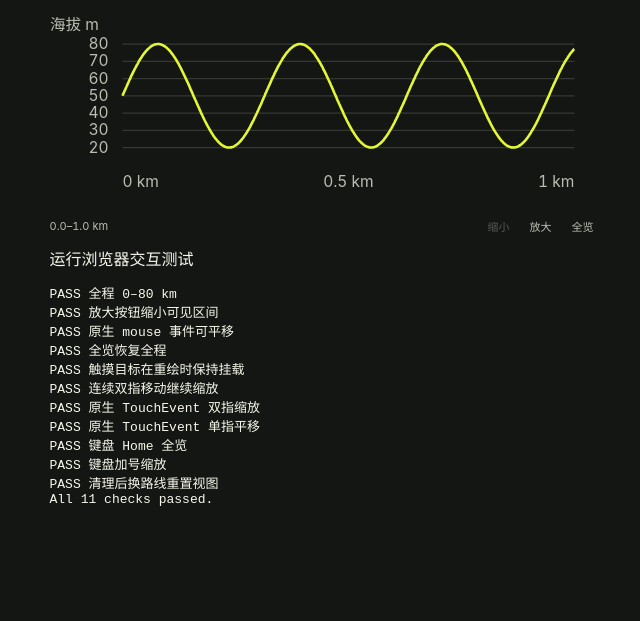
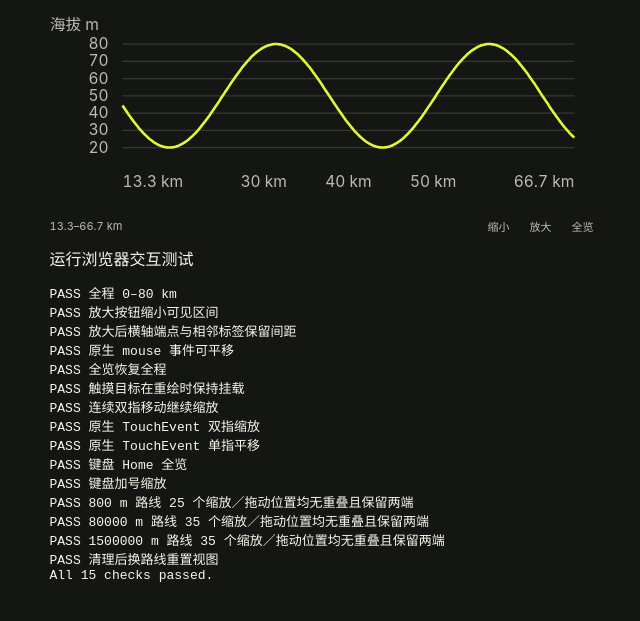
Before and after one commit to The-V-Factor/Kairos, a plain HTML site: page web/test/elevation-browser.html in a window 1280 px wide. Both pictures are taken after a click on the button "运行浏览器交互测试". Shown: the part 119-740 px from the top of the page, without its empty margins (307-947 px from the left). Drawn offline with Linux system fonts and the light colour scheme.

Commit message:
codex(web): prevent elevation distance label overlaps
Measure SVG label bounds and preserve edge labels while removing colliding interior labels. Exercise 95 zoom and pan windows in the browser regression page. Refs #14.

```diff
--- a/web/elevation-chart.mjs
+++ b/web/elevation-chart.mjs
@@ -53,6 +53,7 @@ export class ElevationChart {
       for (const [name, value] of Object.entries(attributes)) node.setAttribute(name, value);
       if (text !== undefined) node.textContent = text;
       this.drawing.append(node);
+      return node;
     };
     element('text', { x: 0, y: 10 }, '海拔 m');
     for (const tick of profile.yTicks) {
@@ -60,7 +61,15 @@ export class ElevationChart {
       element('text', { x: 34, y: tick.y + 3, 'text-anchor': 'end' }, tick.label);
     }
     element('polyline', { points: profile.elevation, fill: 'none' });
-    for (const tick of profile.xTicks) element('text', { x: tick.x, y: 101, 'text-anchor': tick.x === 304 ? 'end' : tick.x === 42 ? 'start' : 'middle' }, tick.label);
+    const labels = profile.xTicks.map(tick => element('text', { x: tick.x, y: 101, 'text-anchor': tick.x === 304 ? 'end' : tick.x === 42 ? 'start' : 'middle' }, tick.label));
+    // Keep both window edges and remove interior labels that collide with measured text.
+    const first = labels[0].getBBox(), last = labels.at(-1).getBBox();
+    let right = first.x + first.width;
+    for (const label of labels.slice(1, -1)) {
+      const box = label.getBBox();
+      if (box.x < right + 8 || box.x + box.width > last.x - 8) label.remove();
+      else right = box.x + box.width;
+    }
     const km = this.route.distanceMeters >= 1000, divisor = km ? 1000 : 1;
     this.status.textContent = `${(start / divisor).toFixed(1)}–${(end / divisor).toFixed(1)} ${km ? 'km' : 'm'}`;
     this.svg.setAttribute('aria-label', `海拔图，可见距离 ${this.status.textContent}。加减键缩放，左右键移动，Home 键全览。`);
--- a/web/test/elevation-browser.html
+++ b/web/test/elevation-browser.html
@@ -3,6 +3,7 @@
 <main><h1>海拔图交互测试</h1><p>使用合成轨迹，不读取账号或当前计划。</p><svg id="chart" class="route-elevation" viewBox="0 0 320 112" tabindex="0" aria-label="测试海拔图"></svg><div id="controls" class="elevation-controls"><output id="range"></output><div><button data-elevation="out">缩小</button><button data-elevation="in">放大</button><button data-elevation="fit">全览</button></div></div><button id="run" class="secondary">运行浏览器交互测试</button><pre id="results" role="status">尚未运行</pre></main>
 <script type="module">
 import { ElevationChart } from '../elevation-chart.mjs';
+import { zoomIdentity } from '../vendor/d3-zoom.mjs';
 const svg=document.querySelector('#chart'), range=document.querySelector('#range');
 const chart=new ElevationChart(svg,document.querySelector('#controls'),range);
 const route={distanceMeters:80000,points:Array.from({length:1000},(_,i)=>({distanceMeters:i*10,elevationMeters:50+Math.sin(i/50)*30}))};
@@ -12,9 +13,14 @@ document.querySelector('#run').addEventListener('click',()=>{
  const assert=(condition,message)=>{if(!condition)throw Error(message);checks.push('PASS '+message);};
  const position=(x,y)=>{const r=svg.getBoundingClientRect();return {clientX:r.left+x/320*r.width,clientY:r.top+y/112*r.height};};
  const span=()=>{const values=range.textContent.match(/[0-9.]+/g).map(Number);return values[1]-values[0];};
+ const separatedLabels=()=>{
+  const labels=[...svg.querySelectorAll('text[y="101"]')].map(node=>node.getBBox());
+  return labels.length>=2&&labels.every((box,i)=>!i||box.x>=labels[i-1].x+labels[i-1].width+7.9);
+ };
  try {
  chart.setRoute(route); assert(span()===80,'全程 0–80 km');
  document.querySelector('[data-elevation="in"]').click(); assert(span()<80,'放大按钮缩小可见区间');
+ assert(separatedLabels(),'放大后横轴端点与相邻标签保留间距');
  const before=range.textContent;
  svg.dispatchEvent(new MouseEvent('mousedown',{...position(190,45),view:window,bubbles:true,cancelable:true,button:0}));
  window.dispatchEvent(new MouseEvent('mousemove',{...position(150,45),view:window,bubbles:true,cancelable:true,buttons:1}));
@@ -35,7 +41,22 @@ document.querySelector('#run').addEventListener('click',()=>{
  assert(range.textContent!==afterPinch,'原生 TouchEvent 单指平移');
  svg.dispatchEvent(new KeyboardEvent('keydown',{key:'Home',bubbles:true,cancelable:true}));assert(span()===80,'键盘 Home 全览');
  svg.dispatchEvent(new KeyboardEvent('keydown',{key:'+',bubbles:true,cancelable:true}));assert(span()<80,'键盘加号缩放');
+ for(const total of [800,80000,1500000]){
+  chart.setRoute({...route,distanceMeters:total}); let views=0;
+  for(const k of [1,1.5,2.25,3.375,8,32,64].filter(k=>k<=Math.min(64,total/100))){
+   for(const fraction of [0,.13,.5,.87,1]){
+    const start=(total-total/k)*fraction, x=42-k*42-start/total*262*k;
+    chart.selection.call(chart.behavior.transform,zoomIdentity.translate(x,0).scale(k));
+    if(!separatedLabels())throw Error(`横轴标签重叠：全程 ${total} m，缩放 ${k}，位置 ${fraction}`);
+    const labels=[...svg.querySelectorAll('text[y="101"]')];
+    if(labels[0].getAttribute('x')!=='42'||labels.at(-1).getAttribute('x')!=='304')throw Error('横轴端点丢失');
+    views++;
+   }
+  }
+  assert(true,`${total} m 路线 ${views} 个缩放／拖动位置均无重叠且保留两端`);
+ }
  chart.clear();chart.setRoute({...route,distanceMeters:1000});assert(range.textContent==='0.0–1.0 km','清理后换路线重置视图');
+ chart.setRoute(route);chart.scale(1.5);
  document.querySelector('#results').textContent=checks.join('\n')+'\nAll '+checks.length+' checks passed.';
  }catch(error){document.querySelector('#results').textContent=checks.join('\n')+'\nFAIL '+error.message;}
 });
```
